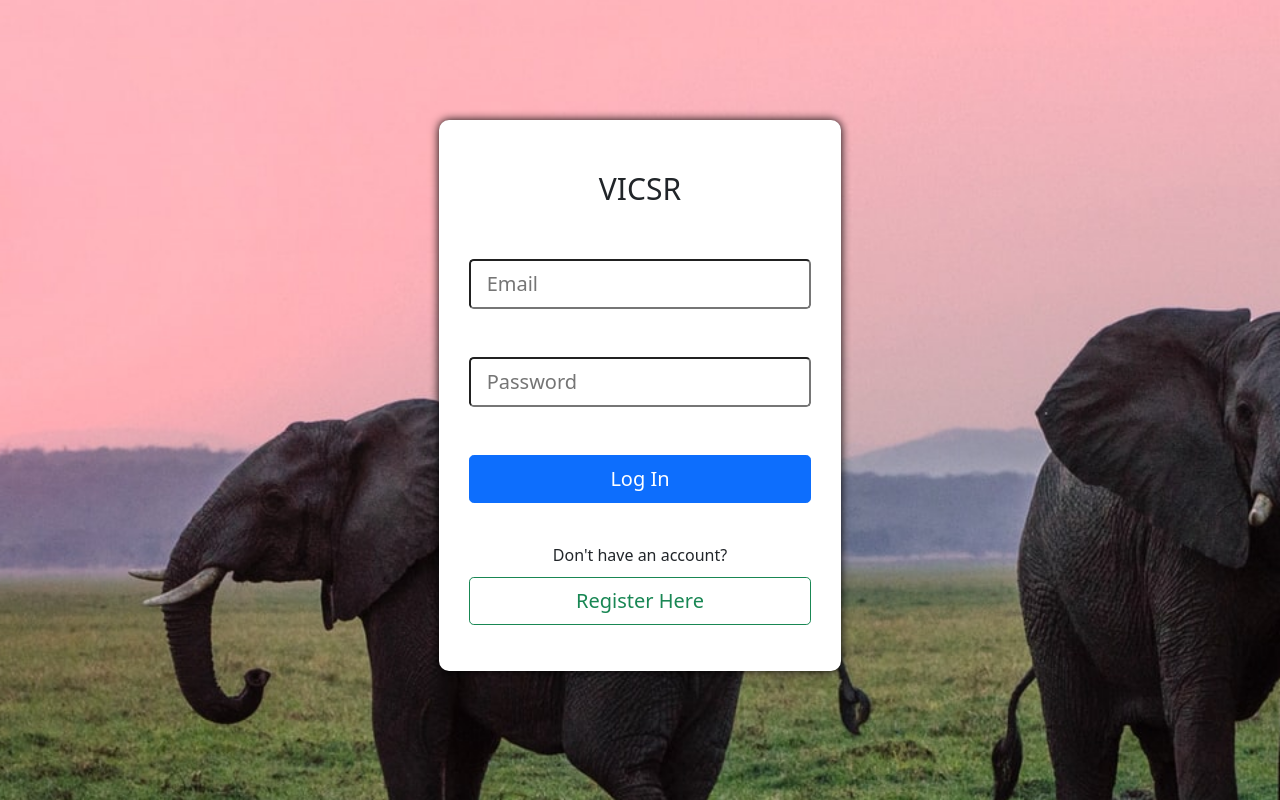
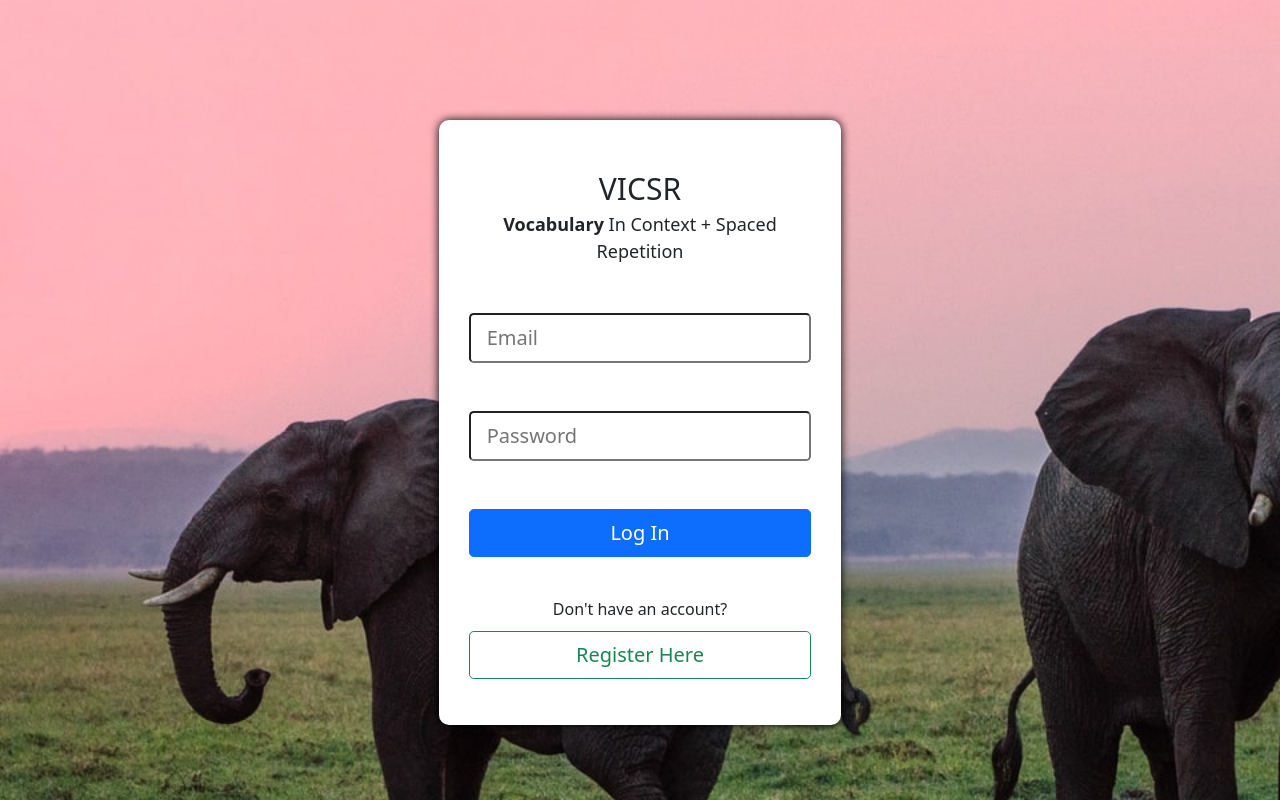
Before and after one commit to Capstone-Projects-2022-Spring/project-vicsr, a React (Create React App) app: page /docs in a window 1280 px wide. Built offline with nearby package versions, Linux system fonts and the light colour scheme.

Commit message:
small styling fixes

```diff
--- a/src/components/views/DocumentView/CustomHeader.js
+++ b/src/components/views/DocumentView/CustomHeader.js
@@ -18,8 +18,15 @@ export default function CustomHeader(){
             border:"slategray",
             borderWidth: 2
         }}>
-            <div className="col-11 justify-content-start">
+            <div className="col-3 justify-content-start">
                 <h1>Welcome to VICSR</h1>
+            </div>
+            <div className="col-8">
+                <p1>Upload a png or pdf to begin (the PDF may be scanned without OCR!)</p1>
+                <br/>
+                <a style={{
+                    color: "black"
+                }} href="https://github.com/Capstone-Projects-2022-Spring/project-vicsr/blob/main/documentation/Getting_Started.md">Getting Started Guide</a>
             </div>
             <div className="col-1 justify-content-end">
                 <Button
--- a/src/components/views/FlashcardView/FlashCardView.css
+++ b/src/components/views/FlashcardView/FlashCardView.css
@@ -21,7 +21,7 @@
 }
 
 #flashcardCardAndButtons {
-    margin: 20% 0;
+    margin: 15% 0;
 }
 
 #flashcardCard {
--- a/src/components/views/FlashcardView/subcomponents/FlashcardList.js
+++ b/src/components/views/FlashcardView/subcomponents/FlashcardList.js
@@ -82,7 +82,7 @@ function FlashcardList(props){
         {props.isLoading && <Spinner animation="border"/>}
         <div id="flashcardList" className="">
             <List
-                height={600}
+                height={500}
                 itemCount={props.numberOfDesks}
                 itemSize={135}
                 width={300}
--- a/src/components/views/auth/Login.css
+++ b/src/components/views/auth/Login.css
@@ -1,6 +1,11 @@
 #loginTitle, #registerTitle {
     text-align: center;
     font-size: 30px;
+}
+
+#loginSubTitle{
+    text-align: center;
+    font-size: 18px;
 }
 
 
--- a/src/components/views/auth/Login.js
+++ b/src/components/views/auth/Login.js
@@ -72,6 +72,9 @@ export default function Login( {setToken} ) {
                         <form className="form-container" onSubmit={handleSubmit}>
                             <div id="loginTitle" className="form-group form-label py-3">
                                 VICSR
+                                <div id="loginSubTitle" >
+                                    <b>Vocabulary</b> In Context + Spaced Repetition
+                                </div>
                             </div>
                             {(error !== "")
                                 ?
```
